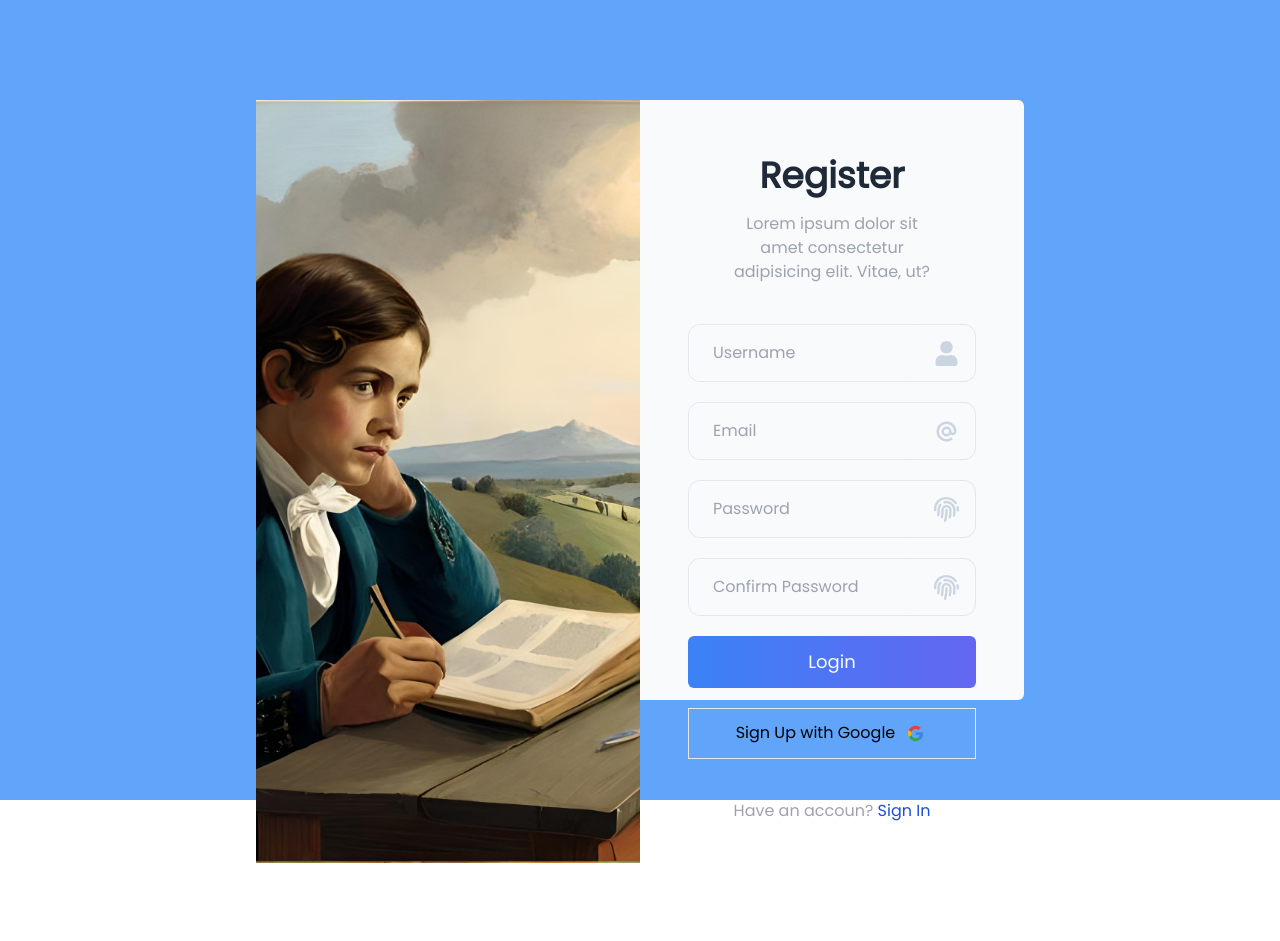
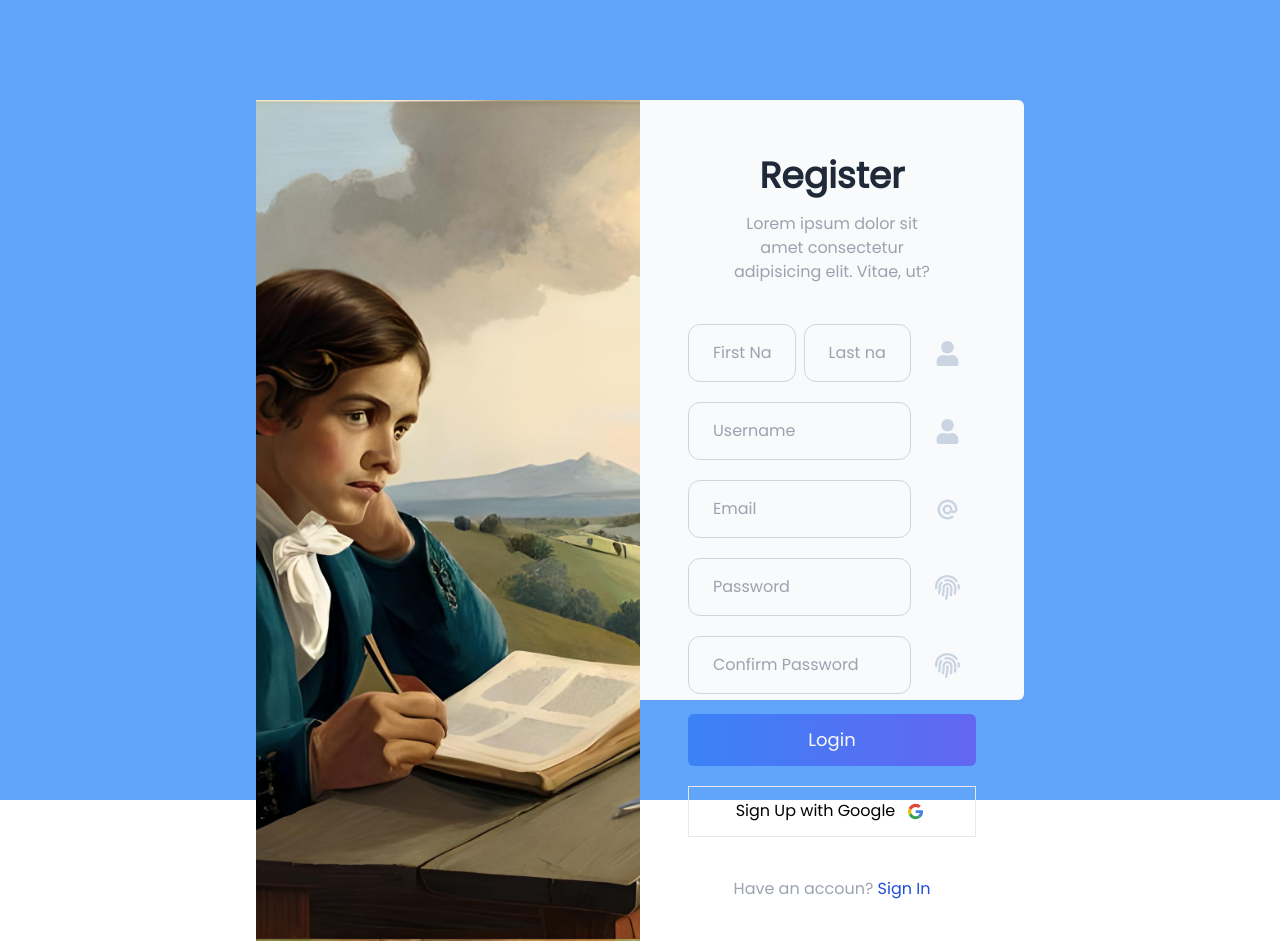
Before and after one commit to kemaltf/admin-lifeplanjournal, a Next.js app: page /register in a window 1280 px wide. Before the commit the page ends 863 px from the top, so only its background shows below. Built offline with nearby package versions, Linux system fonts and the light colour scheme.

Commit message:
adding formik library for form

```diff
--- /dev/null
+++ b/src/lib/validate.ts
@@ -0,0 +1,73 @@
+export function loginValidate(values) {
+  const errors = {};
+
+  // email validation
+  if (!values.email) {
+    errors.email = "Required";
+  } else if (!/^[A-Z0-9._%+-]+@[A-Z0-9.-]+\.[A-Z]{2,4}$/i.test(values.email)) {
+    errors.email = "Invalid email address";
+  }
+
+  // validation for pass
+  if (!values.password) {
+    errors.password = "Required";
+  } else if (values.password.length < 8 || values.password.length > 20) {
+    errors.password = "Must be greater than 8 and less than 20 characters long";
+  } else if (values.password.includes(" ")) {
+    errors.password = "Invalid Password";
+  }
+
+  return errors;
+}
+
+export function registerValidate(values) {
+  const errors = {};
+  const nameRegex = /^[A-Za-z]+$/;
+  // first name validation
+  if (!values.firstname) {
+    errors.firstname = "Required";
+  } else if (!nameRegex.test(values.firstname)) {
+    errors.firstname = "Invalid Username";
+  }
+
+  // lastname name validation
+  if (!values.lastname) {
+    errors.lastname = "Required";
+  } else if (!nameRegex.test(values.lastname)) {
+    errors.lastname = "Invalid Username";
+  }
+
+  // username validation
+  if (!values.username) {
+    errors.username = "Required";
+  } else if (values.username.includes(" ")) {
+    errors.username = "Invalid Username";
+  }
+
+  // email validation
+  if (!values.email) {
+    errors.email = "Required";
+  } else if (!/^[A-Z0-9._%+-]+@[A-Z0-9.-]+\.[A-Z]{2,4}$/i.test(values.email)) {
+    errors.email = "Invalid email address";
+  }
+
+  // validation for pass
+  if (!values.password) {
+    errors.password = "Required";
+  } else if (values.password.length < 8 || values.password.length > 20) {
+    errors.password = "Must be greater than 8 and less than 20 characters long";
+  } else if (values.password.includes(" ")) {
+    errors.password = "Invalid Password";
+  }
+
+  // validate confirm password
+  if (!values.cpassword) {
+    errors.cpassword = "Required";
+  } else if (values.password !== values.cpassword) {
+    errors.cpassword = "Password Not Match!";
+  } else if (values.cpassword.includes(" ")) {
+    errors.cpassword = "Invalid Confirm Password";
+  }
+
+  return errors;
+}
--- a/src/pages/login.tsx
+++ b/src/pages/login.tsx
@@ -7,11 +7,24 @@ import { FaFingerprint } from "react-icons/fa";
 import { HiAtSymbol } from "react-icons/hi";
 import { useState } from "react";
 import { useSession, signIn, signOut } from "next-auth/react";
-
+import { useFormik } from "formik";
+import { loginValidate } from "@/lib/validate";
 type Props = {};
 
 const Login = (props: Props) => {
   const [show, setShow] = useState(false);
+  const formik = useFormik({
+    initialValues: {
+      email: "",
+      password: "",
+    },
+    validate: loginValidate,
+    onSubmit: onSubmit,
+  });
+
+  async function onSubmit(values) {
+    console.log(values);
+  }
   // Google Handler Function
   async function handleGoogleSignin() {
     signIn("google", { callbackUrl: "http://localhost:3000" });
@@ -26,19 +39,20 @@ const Login = (props: Props) => {
           <h1 className="text-gray-800 text-4xl font-bold py-4">Explore</h1>
           <p className="w-3/4 mx-auto text-gray-400">Lorem ipsum dolor sit amet consectetur adipisicing elit. Vitae, ut?</p>
         </div>
-        <form className="flex flex-col gap-5">
+        <form className="flex flex-col gap-5" onSubmit={formik.handleSubmit}>
           <div className={styles.input_group}>
-            <input type="email" name="email" placeholder="email" className={styles.input_text}></input>
+            <input type="email" placeholder="email" className={`${styles.input_text} ${formik.errors.email && formik.touched.email ? "border-rose-600" : ""}`} {...formik.getFieldProps("email")}></input>
             <span className="icon flex items-center px-4">
               <HiAtSymbol size={25}></HiAtSymbol>
             </span>
           </div>
           <div className={styles.input_group}>
-            <input type={`${show ? "text" : "password"}`} name="password" placeholder="password" className={styles.input_text}></input>
+            <input type={`${show ? "text" : "password"}`} placeholder="password" className={`${styles.input_text} ${formik.errors.password && formik.touched.password ? "border-rose-600" : ""}`} {...formik.getFieldProps("password")}></input>
             <span className="icon flex items-center px-4" onClick={() => setShow(!show)}>
               <FaFingerprint size={25}></FaFingerprint>
             </span>
           </div>
+          {/* {formik.errors.password && formik.touched.password ? <span className="text-rose-500">{formik.errors.password}</span> : ""} */}
           <div className="input-button">
             <button type="submit" className={styles.button}>
               Login
--- a/src/pages/register.tsx
+++ b/src/pages/register.tsx
@@ -7,8 +7,26 @@ import Image from "next/image";
 import { FaFingerprint, FaUser } from "react-icons/fa";
 import { HiAtSymbol } from "react-icons/hi";
 import { useState } from "react";
+import { useFormik } from "formik";
+import { registerValidate } from "@/lib/validate";
 const Register = (props: Props) => {
   const [show, setShow] = useState({ password: false, cpassword: false });
+  const formik = useFormik({
+    initialValues: {
+      firstname: "",
+      lastname: "",
+      username: "",
+      email: "",
+      password: "",
+      cpassword: "",
+    },
+    validate: registerValidate,
+    onSubmit: onSubmit,
+  });
+  console.log(formik.errors);
+  async function onSubmit(values) {
+    console.log(values);
+  }
   return (
     <LoginRegisterLayout>
       <Head>
@@ -19,28 +37,44 @@ const Register = (props: Props) => {
           <h1 className="text-gray-800 text-4xl font-bold py-4">Register</h1>
           <p className="w-3/4 mx-auto text-gray-400">Lorem ipsum dolor sit amet consectetur adipisicing elit. Vitae, ut?</p>
         </div>
-        <form className="flex flex-col gap-5">
+        <form className="flex flex-col gap-5" onSubmit={formik.handleSubmit}>
           <div className={styles.input_group}>
-            <input type="text" name="Username" placeholder="Username" className={styles.input_text}></input>
+            <input type="text" placeholder="First Name" className={`${styles.input_text} ${formik.errors.firstname && formik.touched.firstname ? "border-rose-600" : ""}`} {...formik.getFieldProps("firstname")}></input>
+            <input type="text" placeholder="Last name" className={`${styles.input_text} ${formik.errors.lastname && formik.touched.lastname ? "border-rose-600" : ""}`} {...formik.getFieldProps("lastname")}></input>
             <span className="icon flex items-center px-4">
               <FaUser size={25}></FaUser>
             </span>
           </div>
           <div className={styles.input_group}>
-            <input type="email" name="Email" placeholder="Email" className={styles.input_text}></input>
+            <input type="text" placeholder="Username" className={`${styles.input_text} ${formik.errors.username && formik.touched.username ? "border-rose-600" : ""}`} {...formik.getFieldProps("username")}></input>
+            <span className="icon flex items-center px-4">
+              <FaUser size={25}></FaUser>
+            </span>
+          </div>
+          <div className={styles.input_group}>
+            <input type="email" placeholder="Email" className={`${styles.input_text} ${formik.errors.email && formik.touched.email ? "border-rose-600" : ""}`} {...formik.getFieldProps("email")}></input>
             <span className="icon flex items-center px-4">
               <HiAtSymbol size={25}></HiAtSymbol>
             </span>
           </div>
-
           <div className={styles.input_group}>
-            <input type={`${show.password ? "text" : "password"}`} name="password" placeholder="Password" className={styles.input_text}></input>
+            <input
+              type={`${show.password ? "text" : "password"}`}
+              placeholder="Password"
+              className={`${styles.input_text} ${formik.errors.password && formik.touched.password ? "border-rose-600" : ""}`}
+              {...formik.getFieldProps("password")}
+            ></input>
             <span className="icon flex items-center px-4" onClick={() => setShow({ ...show, password: !show.password })}>
               <FaFingerprint size={25}></FaFingerprint>
             </span>
           </div>
           <div className={styles.input_group}>
-            <input type={`${show.cpassword ? "text" : "password"}`} name="cpassword" placeholder="Confirm Password" className={styles.input_text}></input>
+            <input
+              type={`${show.cpassword ? "text" : "password"}`}
+              placeholder="Confirm Password"
+              className={`${styles.input_text} ${formik.errors.cpassword && formik.touched.cpassword ? "border-rose-600" : ""}`}
+              {...formik.getFieldProps("cpassword")}
+            ></input>
             <span className="icon flex items-center px-4" onClick={() => setShow({ ...show, cpassword: !show.cpassword })}>
               <FaFingerprint size={25}></FaFingerprint>
             </span>
--- a/src/styles/Form.module.css
+++ b/src/styles/Form.module.css
@@ -1,10 +1,10 @@
 .input_group {
-  @apply flex border rounded-xl;
+  @apply flex  rounded-xl gap-2;
   position: relative;
 }
 .input_text {
   @apply w-full py-4 px-6 border rounded-xl bg-slate-50;
-  @apply focus:outline-none border-none;
+  @apply focus:outline-none;
 }
 .button {
   @apply w-full bg-gradient-to-r from-blue-500 to-indigo-500 rounded-md;
@@ -18,15 +18,14 @@
   @apply w-full border py-3 flex justify-center gap-2 hover:bg-gray-200;
 }
 
-.input_text + * {
+.input_text + span {
   color: #cbd5e1;
 }
-
-.input_text:focus + * {
+.input_group:focus-within .input_text + span {
   color: #6366f1;
 }
 
-.input_text:not([type="email"]) ~ span:hover * {
+.input_text:not([type="email"]) ~ span:hover span {
   color: #6366f1;
   cursor: pointer;
 }
```
